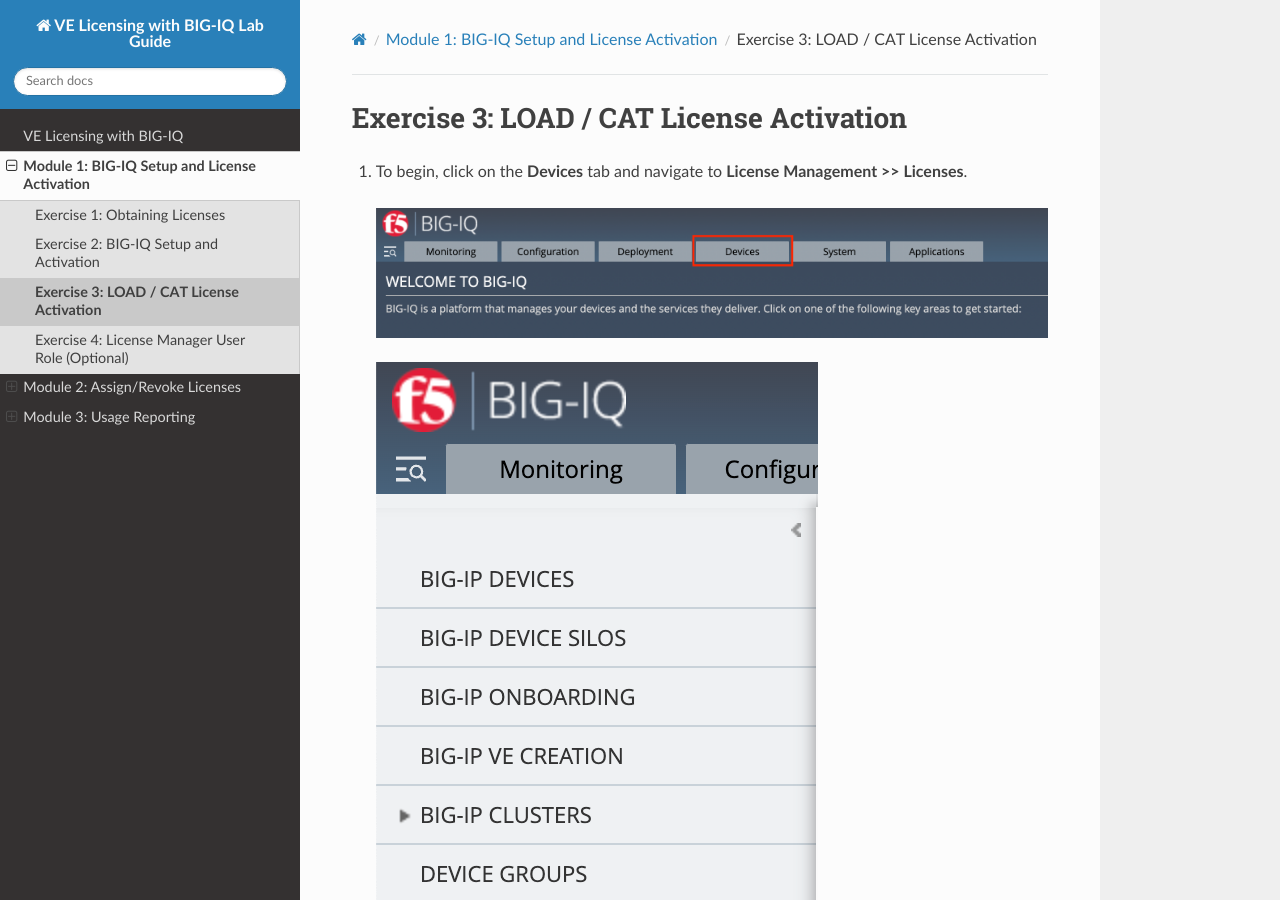
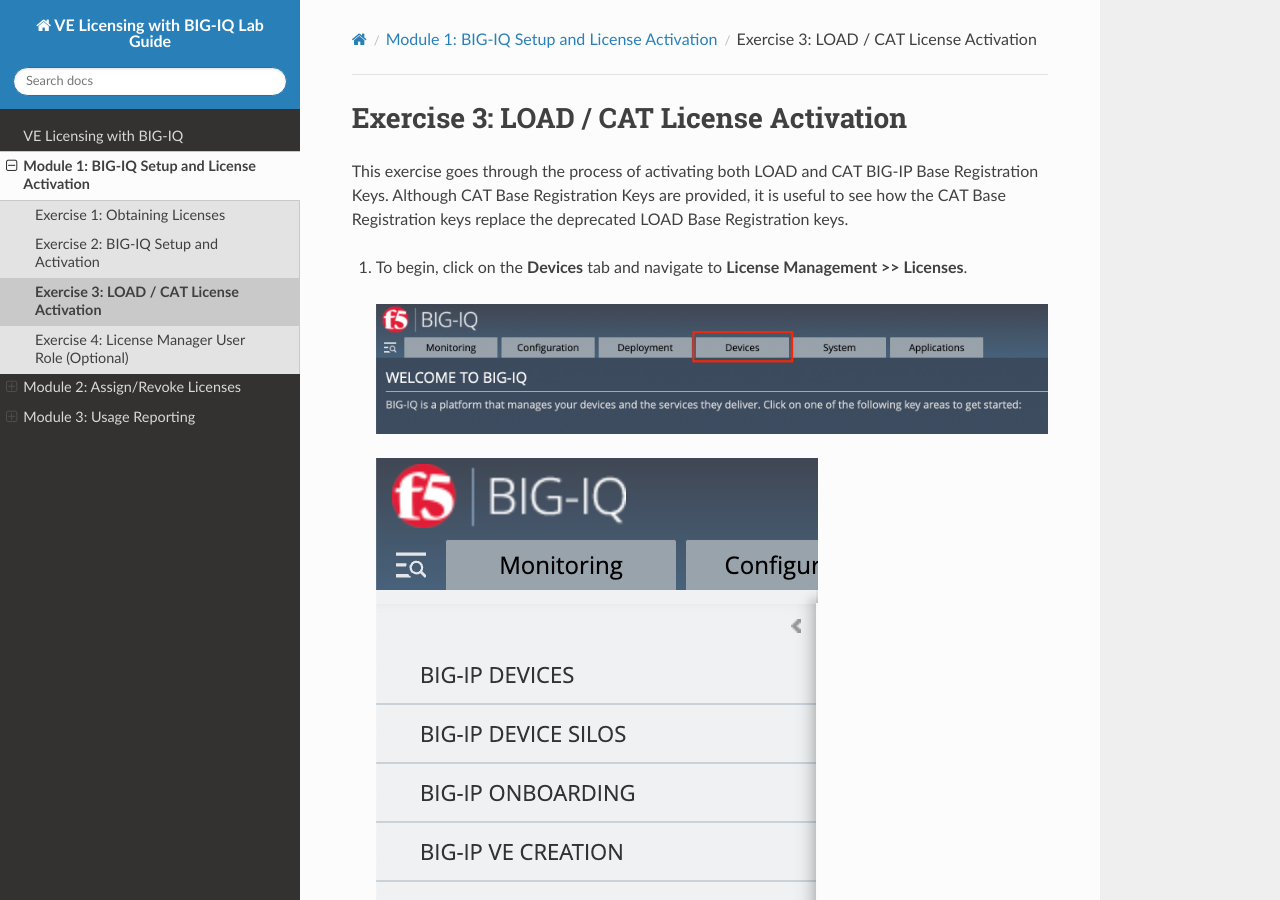
Before and after one commit to marcopaulo42/BIG-IQ-licensing-lab-guide, a Sphinx documentation site: the page built from docs/licensing/cat.rst, in a window 1280 px wide and 900 px high. Built offline with Sphinx 7.4.7 and the Read the Docs theme 2.0.0, drawn with Linux system fonts in a browser that asks for light colours.

Commit message:
Update cat.rst

```diff
--- a/docs/licensing/cat.rst
+++ b/docs/licensing/cat.rst
@@ -2,6 +2,8 @@
 
 Exercise 3: LOAD / CAT License Activation
 =========================================
+
+This exercise goes through the process of activating both LOAD and CAT BIG-IP Base Registration Keys. Although CAT Base Registration Keys are provided, it is useful to see how the CAT Base Registration keys replace the deprecated LOAD Base Registration keys.
 
 #. To begin, click on the **Devices** tab and navigate to **License Management >> Licenses**.
 
```
